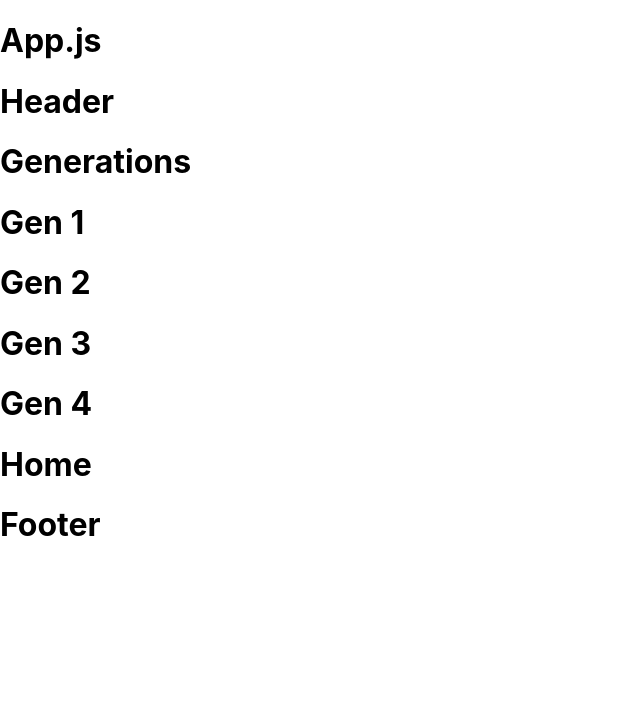
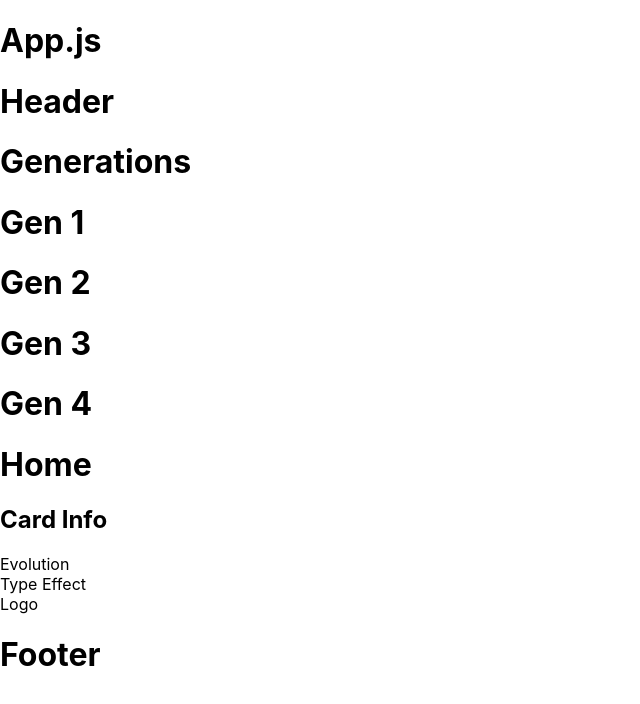
Before and after one commit to jeverlyro/Front-End-Web-Development, a React (Create React App) app in the folder udl/: page / in a window 1280 px wide. Shown: the top 704 px of the page, without its empty margins (0-640 px from the left). Built offline with nearby package versions, Linux system fonts and the light colour scheme.

Commit message:
Add CardInfo

```diff
--- /dev/null
+++ b/udl/src/components/CardInfo/index.js
@@ -0,0 +1,17 @@
+import React from "react";
+import Evolution from "../Evolution";
+import TypeEffect from "../TypeEffect";
+import Logo from "../Logo";
+
+const CardInfo = () => {
+  return (
+    <div>
+      <h2>Card Info</h2>
+      <Evolution />
+      <TypeEffect />
+      <Logo />
+    </div>
+  );
+};
+
+export default CardInfo;
--- /dev/null
+++ b/udl/src/components/Evolution/index.js
@@ -0,0 +1,5 @@
+const Evolution = () => {
+  return <div>Evolution</div>;
+};
+
+export default Evolution;
--- a/udl/src/components/Home/index.js
+++ b/udl/src/components/Home/index.js
@@ -1,9 +1,11 @@
 import React from "react";
+import CardInfo from "../CardInfo";
 
 const Home = () => {
   return (
     <div>
       <h1>Home</h1>
+      <CardInfo />
     </div>
   );
 };
--- /dev/null
+++ b/udl/src/components/Logo/index.js
@@ -0,0 +1,5 @@
+const Logo = () => {
+  return <div>Logo</div>;
+};
+
+export default Logo;
--- /dev/null
+++ b/udl/src/components/TypeEffect/index.js
@@ -0,0 +1,5 @@
+const TypeEffect = () => {
+  return <div>Type Effect</div>;
+};
+
+export default TypeEffect;
```
